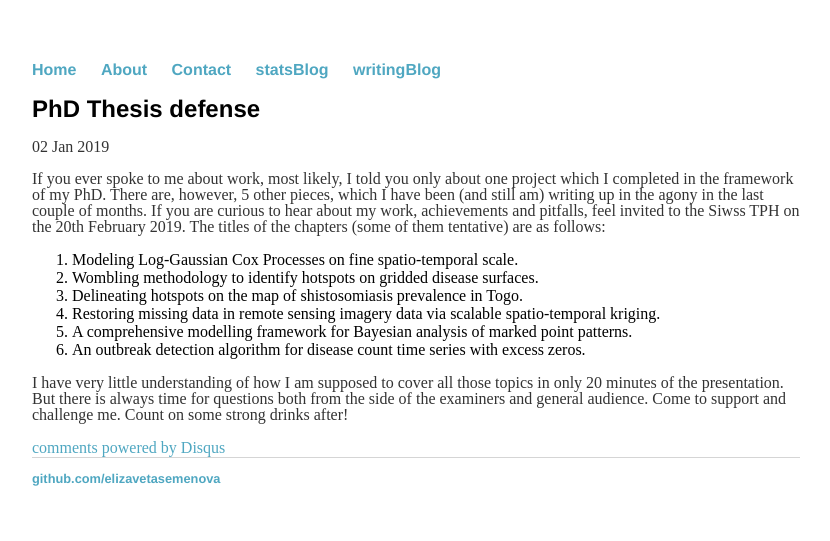
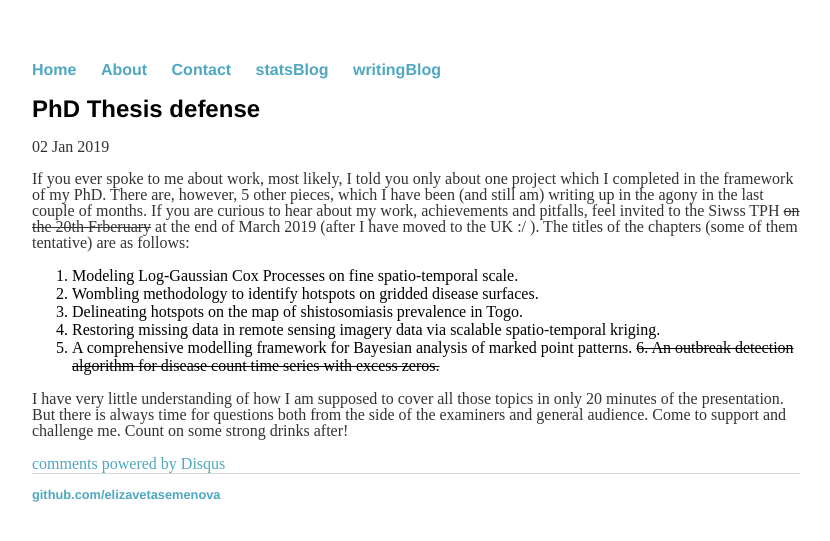
Before and after one commit to elizavetasemenova/elizavetasemenova.github.io, a Jekyll site: the page built from _posts/2019-01-02-PhD-Thesis-Defense.md, in a window 1280 px wide. Shown: the top 541 px of the page, without its empty margins (224-1054 px from the left). Built offline with Jekyll 4.4.1, drawn with Linux system fonts in a browser that asks for light colours; comment, search, counter and statistics services are not loaded.

Commit message:
Update 2019-01-02-PhD-Thesis-Defense.md

```diff
--- a/_posts/2019-01-02-PhD-Thesis-Defense.md
+++ b/_posts/2019-01-02-PhD-Thesis-Defense.md
@@ -6,15 +6,14 @@ comments: true
 ---
 If you ever spoke to me about work, most likely, I told you only about one project which I completed in the framework of my PhD. There are,
 however, 5 other pieces, which I have been (and still am) writing up in the agony in the last couple of months. If you are curious to hear
-about my work, achievements and pitfalls, feel invited to the Siwss TPH on the 20th February 2019. The titles of the chapters (some
-of them tentative) are as follows:
+about my work, achievements and pitfalls, feel invited to the Siwss TPH ~~on the 20th Frberuary~~ at the end of March 2019 (after I have moved to the UK :/ ). The titles of the chapters (some of them tentative) are as follows:
 
 1. Modeling Log-Gaussian Cox Processes on fine spatio-temporal scale.
 2. Wombling methodology to identify hotspots on gridded disease surfaces.
 3. Delineating hotspots on the map of shistosomiasis prevalence in Togo.
 4. Restoring missing data in remote sensing imagery data via scalable spatio-temporal kriging.
 5. A comprehensive modelling framework for Bayesian analysis of marked point patterns.
-6. An outbreak detection algorithm for disease count time series with excess zeros.
+~~6. An outbreak detection algorithm for disease count time series with excess zeros.~~
 
 I have very little understanding of how I am supposed to cover all those topics in only 20 minutes of the presentation. But there is
 always time for questions both from the side of the examiners and general audience. Come to support and challenge me. Count on some strong drinks after!
```
